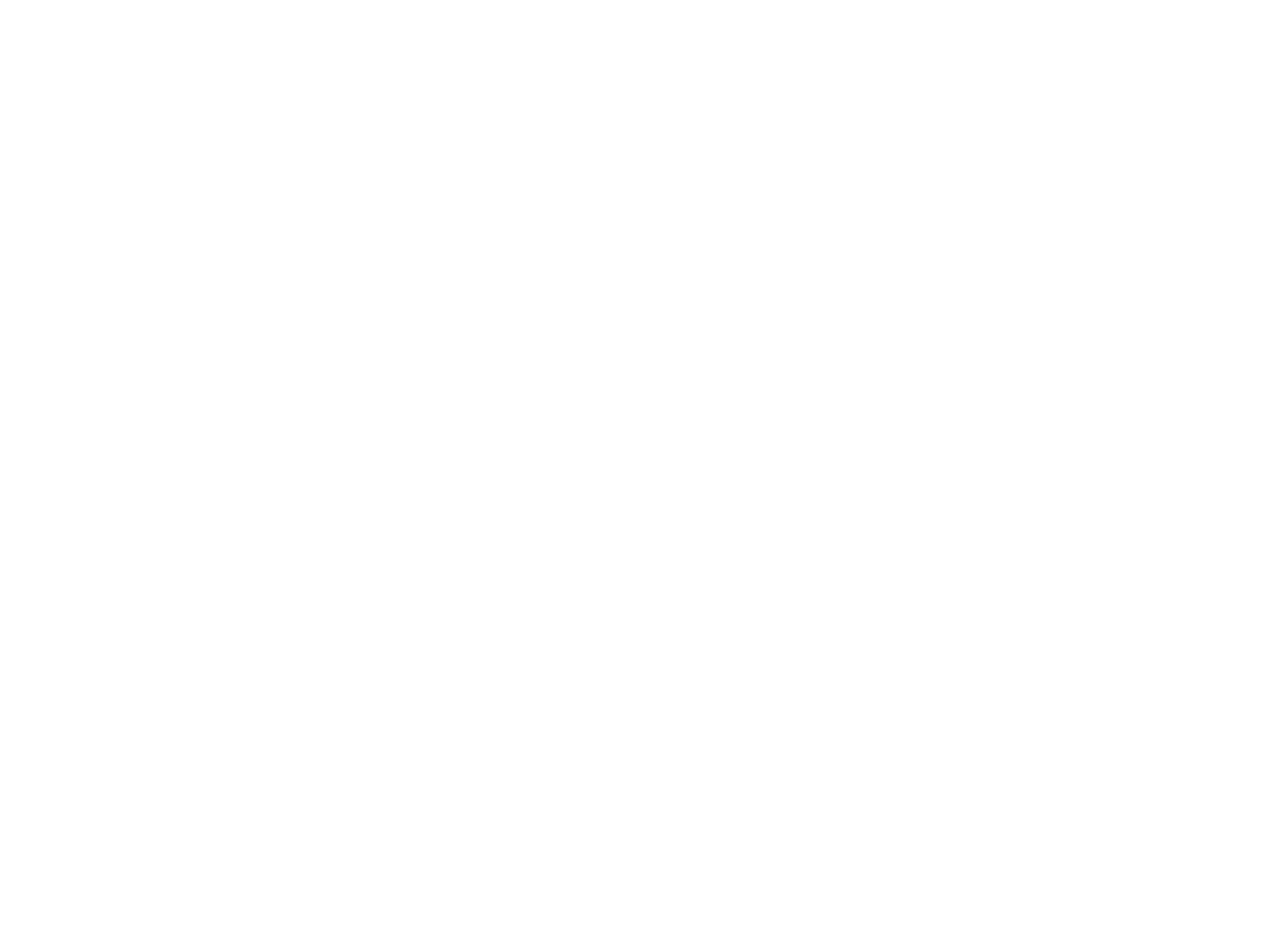
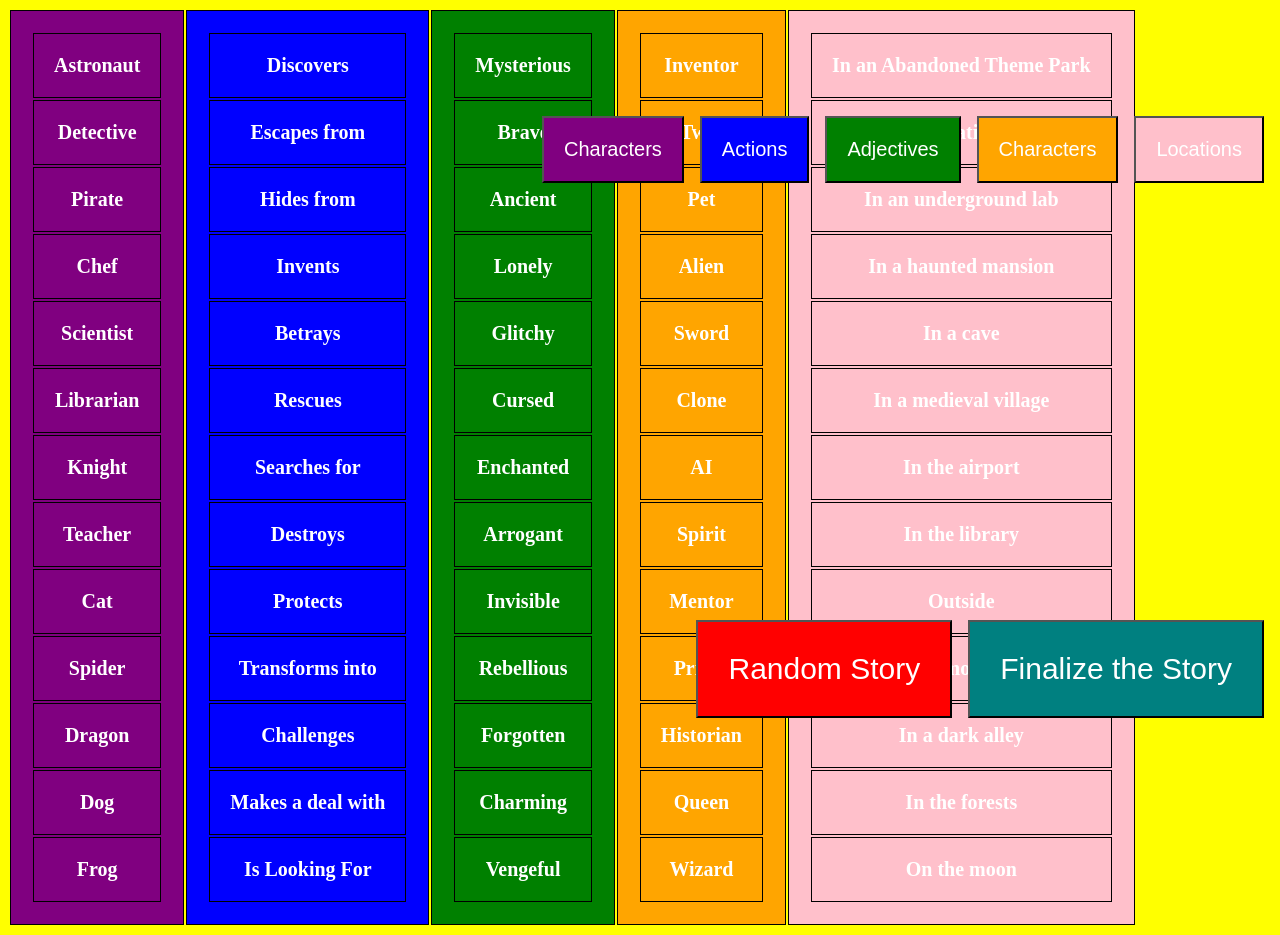
Before and after one commit to YuvalNahshony895/clientsidejsassignment1, a plain HTML site: page index.html in a window 1280 px wide. Before the commit the page ends 800 px from the top, so only its background shows below. Drawn offline with Linux system fonts and the light colour scheme.

Commit message:
updated project

```diff
--- a/index.html
+++ b/index.html
@@ -3,11 +3,52 @@
 <head>
     <meta charset="UTF-8">
     <meta name="viewport" content="width=device-width, initial-scale=1.0">
-    <title>Document</title>
-    <style href="style.css"></style>
-    <script src="script.js"></script>
+    <title>Assignment 1</title>
+    <link rel="stylesheet" href="style.css" defer>
+    <script src="script.js" defer></script>
 </head>
 <body>
+    <div id="table"></div>
+    <table>
+        <thead>
+            <tr>
+                <th id="char"></th>
+                <th id="act"></th>
+                <th id="adj"></th>
+                <th id="char1"></th>
+                <th id="loc"></th>
+            </tr>
+        </thead>
+        <tbody>
 
+        </tbody>
+    </table>
+    </div>
+    <!-- STEP 1: show list of subjects or characters. show only 7, then have an ability for the user to show the next 7, and so on for all of the options, as a vertical list-->
+    <!--Also have pictures for everything-->
+    <!--STEP 2: Show list of actions, in the same manner as STEP 1 -->
+
+    <!--STEP 3: now adjectives-->
+
+    <!--STEP 4: now more characters-->
+
+    <!--STEP 5: now locations-->
+
+    <!--STEP 6: create the buttons to pick each of the things, one for characters, one for actions, and so on... the buttons should be below the list of thing.-->
+
+    <!--STEP 7: create a button to randomize and have random options picked for you-->
+
+    <!--STEP 8: create a button to playback the story you have made, as audio-->
+    <div id="btndiv">
+    <button id="charbtn">Characters</button>
+    <button id="actbtn">Actions</button>
+    <button id="adjbtn">Adjectives</button>
+    <button id="charbtn1">Characters</button>
+    <button id="locbtn">Locations</button>
+    </div>
+    <div id="specialbtndiv">
+        <button id="randombtn">Random Story</button>
+        <button id="finalizebtn">Finalize the Story</button>
+    </div>
 </body>
 </html>
--- a/script.js
+++ b/script.js
@@ -0,0 +1,143 @@
+const charList = document.getElementById("char");
+const actList = document.getElementById("act");
+const adjList = document.getElementById("adj");
+const charList1 = document.getElementById("char1");
+const locList = document.getElementById("loc");
+
+let chars = [
+    "Astronaut",
+    "Detective",
+    "Pirate",
+    "Chef",
+    "Scientist",
+    "Librarian",
+    "Knight",
+    "Teacher",
+    "Cat",
+    "Spider",
+    "Dragon",
+    "Dog",
+    "Frog",
+];
+
+let acts = [
+    "Discovers",
+    "Escapes from",
+    "Hides from",
+    "Invents",
+    "Betrays",
+    "Rescues",
+    "Searches for",
+    "Destroys",
+    "Protects",
+    "Transforms into",
+    "Challenges",
+    "Makes a deal with",
+    "Is Looking For"
+];
+
+let adjs = [
+    "Mysterious",
+    "Brave",
+    "Ancient",
+    "Lonely",
+    "Glitchy",
+    "Cursed",
+    "Enchanted",
+    "Arrogant",
+    "Invisible",
+    "Rebellious",
+    "Forgotten",
+    "Charming",
+    "Vengeful"
+];
+
+let chars1 = [
+    "Inventor",
+    "Twin",
+    "Pet",
+    "Alien",
+    "Sword",
+    "Clone",
+    "AI",
+    "Spirit",
+    "Mentor",
+    "Prince",
+    "Historian",
+    "Queen",
+    "Wizard"
+];
+
+let locs = [
+    "In an Abandoned Theme Park",
+    "On a floating city",
+    "In an underground lab",
+    "In a haunted mansion",
+    "In a cave",
+    "In a medieval village",
+    "In the airport",
+    "In the library",
+    "Outside",
+    "On a mountain",
+    "In a dark alley",
+    "In the forests",
+    "On the moon"
+];
+let counter = 0;
+let itemRow = new Array();
+let itemDetail = new Array();
+chars.forEach((char) => {
+    char = char.split(",");
+    itemRow[counter] = document.createElement("tr");
+    itemDetail[counter] = `<td>${char}</td>`;
+    itemRow[counter].innerHTML = itemDetail[counter];
+    charList.append(itemRow[counter]);
+    counter++;
+});
+charList.style.color="white";
+charList.style.backgroundColor="purple";
+charList.style.fontSize="20px";
+acts.forEach((act) => {
+    act = act.split(",");
+    itemRow[counter] = document.createElement("tr");
+    itemDetail[counter] = `<td>${act}</td>`;
+    itemRow[counter].innerHTML = itemDetail[counter];
+    actList.append(itemRow[counter]);
+    counter++;
+});
+actList.style.color="white";
+actList.style.backgroundColor="blue";
+actList.style.fontSize="20px";
+adjs.forEach((adj) => {
+    adj = adj.split(",");
+    itemRow[counter] = document.createElement("tr");
+    itemDetail[counter] = `<td>${adj}</td>`;
+    itemRow[counter].innerHTML = itemDetail[counter];
+    adjList.append(itemRow[counter]);
+    counter++;
+});
+adjList.style.color="white";
+adjList.style.backgroundColor="green";
+adjList.style.fontSize="20px";
+chars1.forEach((char1) => {
+    char1 = char1.split(",");
+    itemRow[counter] = document.createElement("tr");
+    itemDetail[counter] = `<td>${char1}</td>`;
+    itemRow[counter].innerHTML = itemDetail[counter];
+    charList1.append(itemRow[counter]);
+    counter++;
+});
+charList1.style.color="white";
+charList1.style.backgroundColor="orange";
+charList1.style.fontSize="20px";
+locs.forEach((loc) => {
+    loc = loc.split(",");
+    itemRow[counter] = document.createElement("tr");
+    itemDetail[counter] = `<td>${loc}</td>`;
+    itemRow[counter].innerHTML = itemDetail[counter];
+    locList.append(itemRow[counter]);
+    counter++;
+});
+locList.style.color="white";
+locList.style.backgroundColor="pink";
+locList.style.fontSize="20px";
--- a/style.css
+++ b/style.css
@@ -0,0 +1,88 @@
+th, td {
+    border: 1px solid black;
+    padding: 1em;
+}
+#title {
+    text-align: center;
+}
+html{
+    background-color: yellow;
+}
+#charbtn{
+
+    margin-top: 5em;
+    padding: 1em;
+    background-color: purple;
+    color: white;
+    cursor: pointer;
+    font-size: 20px;
+}
+#actbtn{
+    margin-top: 5em;
+    padding: 1em;
+    background-color: blue;
+    color: white;
+    cursor: pointer;
+    font-size: 20px;
+}
+#adjbtn{
+    margin-top: 5em;
+    padding: 1em;
+    background-color: green;
+    color: white;
+    cursor: pointer;
+    font-size: 20px;
+}
+#charbtn1{
+    margin-top: 5em;
+    padding: 1em;
+    background-color: orange;
+    color: white;
+    cursor: pointer;
+    font-size: 20px;
+}
+#locbtn{
+    margin-top: 5em;
+    padding: 1em;
+    background-color: pink;
+    color: white;
+    cursor: pointer;
+    font-size: 20px;
+}
+#btndiv{
+    position: absolute;
+    top: 1em;
+    right: 1em;
+    display: flex;
+    flex-direction: row;
+    gap: 1em;
+
+}
+#randombtn{
+    margin-top: 10em;
+    padding: 1em;
+    background-color: red;
+    color: white;
+    cursor: pointer;
+    font-size: 30px;
+}
+#finalizebtn{
+    margin-top: 10em;
+    padding: 1em;
+    background-color: teal;
+    color: white;
+    cursor: pointer;
+    font-size: 30px;
+}
+#specialbtndiv{
+    position: absolute;
+    top: 20em;
+    right: 1em;
+    display: flex;
+    flex-direction: row;
+    gap: 1em;
+}
+
+#charList{
+    font-size: 10px;
+}
```
Also changed, not shown: characters.json (added, +34 -0 lines).
